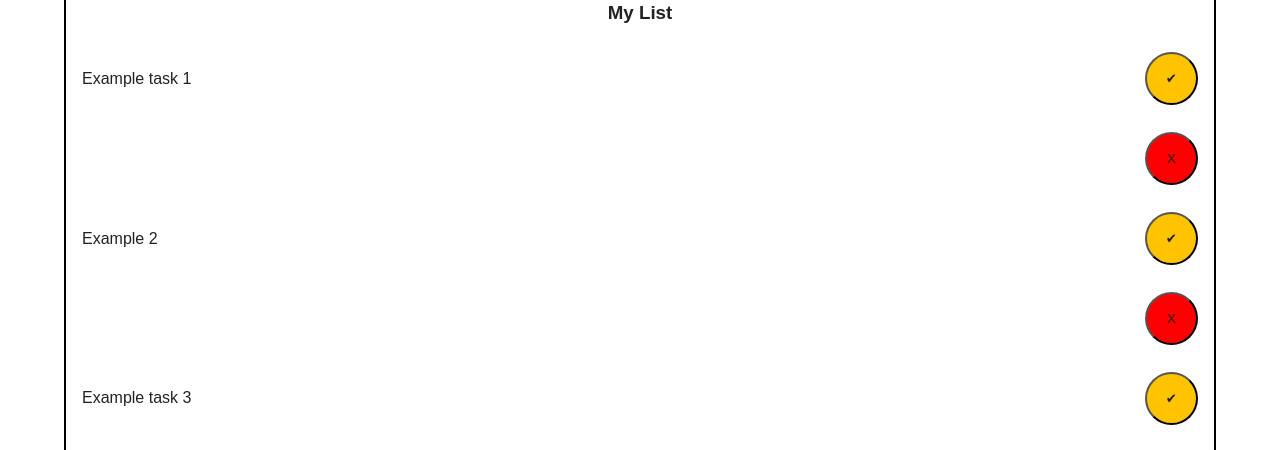
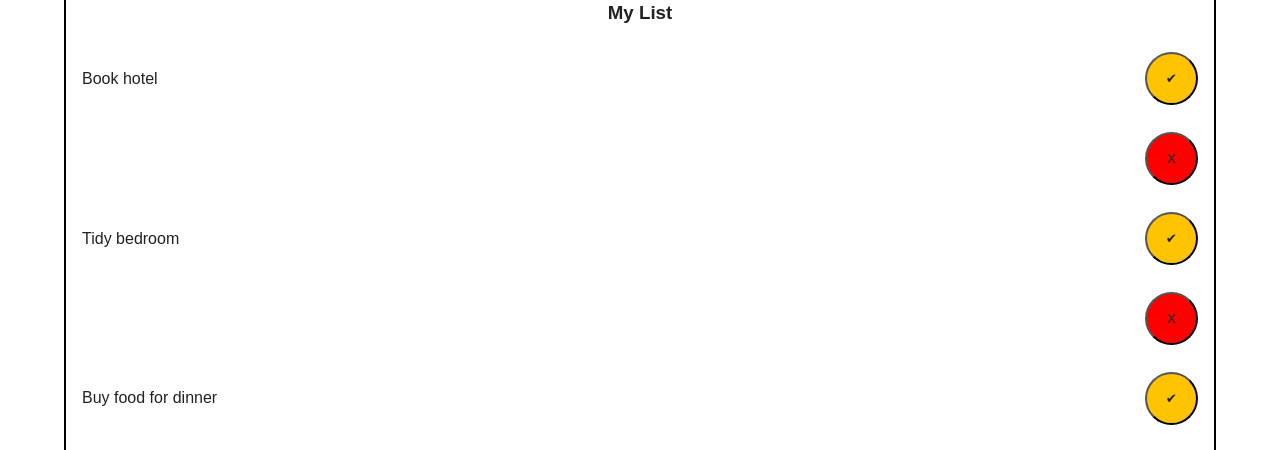
Before and after one commit to gcpearse/to-do-list, a React (Vite) app in the folder to-do-list/: page / in a window 1280 px wide. Shown: the part 249-699 px from the top of the page. Built offline with nearby package versions, Linux system fonts and the light colour scheme; the HTML template or start-up script is replaced by a standard one; a web font is replaced by a local one.

Commit message:
changes example data

```diff
--- a/to-do-list/src/components/Tasks.jsx
+++ b/to-do-list/src/components/Tasks.jsx
@@ -7,15 +7,15 @@ const Tasks = () => {
   const [taskList, setTaskList] = useState([
     {
       id: 1,
-      body: "Example task 1"
+      body: "Book hotel"
     },
     {
       id: 2,
-      body: "Example 2"
+      body: "Tidy bedroom"
     },
     {
       id: 3,
-      body: "Example task 3"
+      body: "Buy food for dinner"
     }
   ]);
 
```
